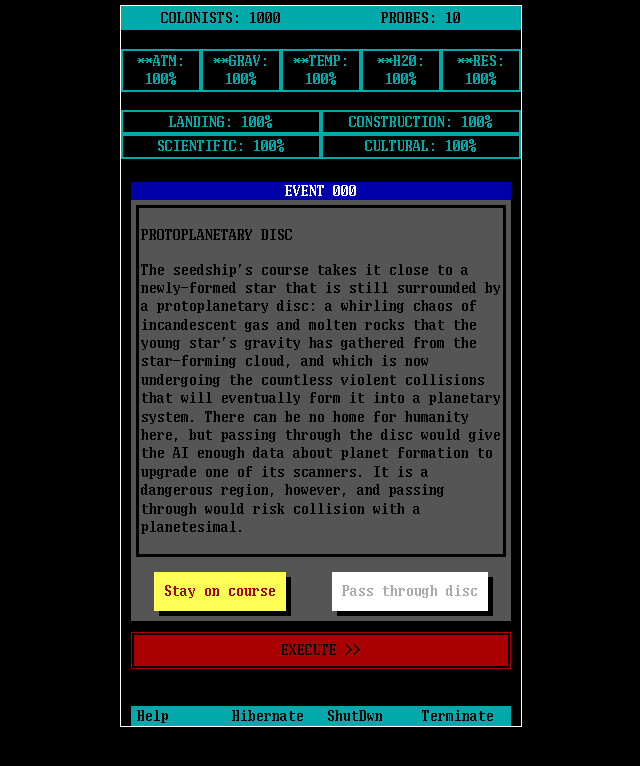
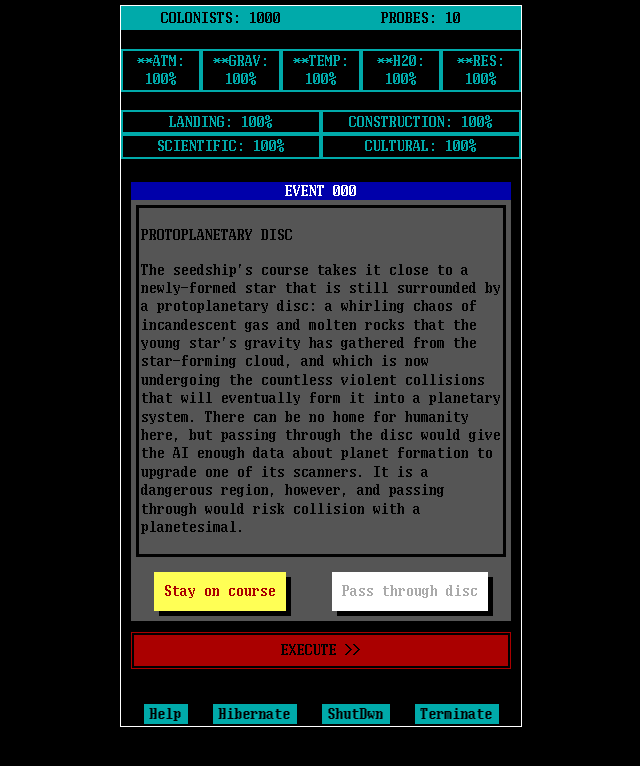
Before and after one commit to wnwarchdev/Seedship-practice, a website built with Parcel: page index.html in a window 1280 px wide. Shown: the whole page, without its empty margins (319-959 px from the left). Built offline with nearby package versions, Linux system fonts and the light colour scheme.

Commit message:
fix menu buttons

```diff
--- a/src/sass/style.scss
+++ b/src/sass/style.scss
@@ -162,5 +162,7 @@ button {
     background-color: $cyan;
     width: 40px;
     text-align: left;
+    flex-basis: content;
+    margin-bottom: 2px;
   }
 }
```
